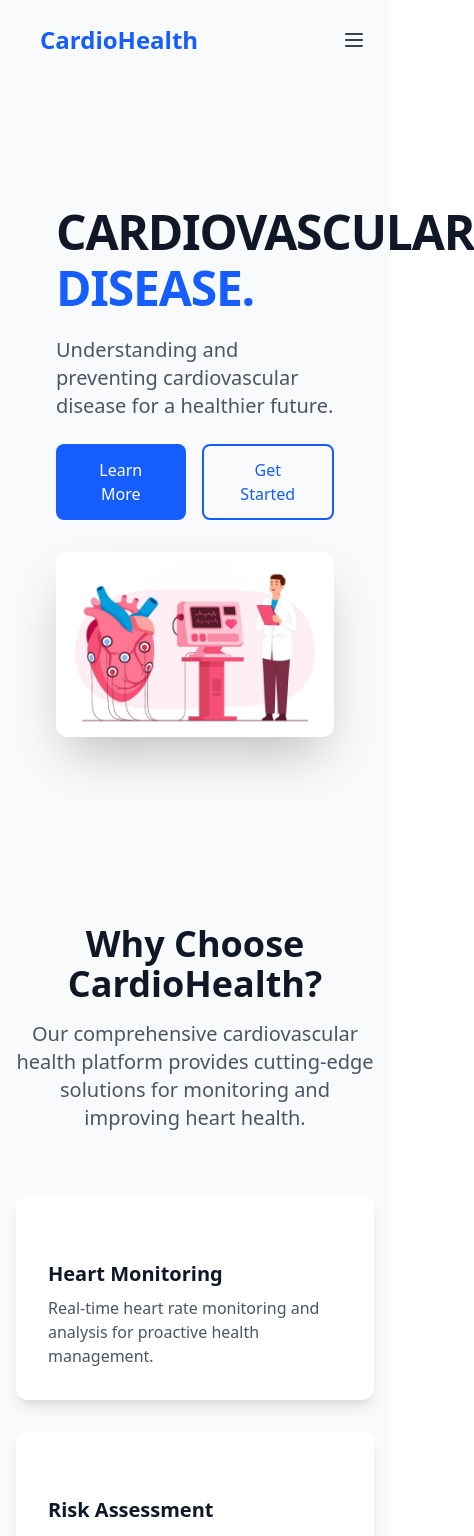
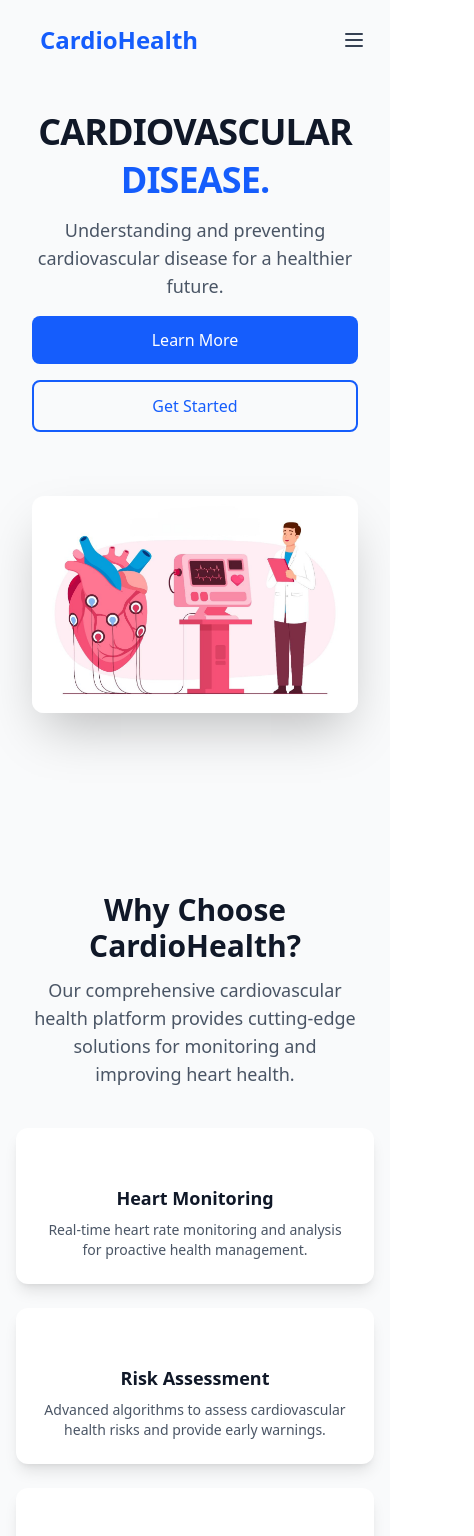
Before and after one commit to HackerOSK/CardioHealth, a React (Vite) app in the folder Client/: page / in a window 390 px wide. Shown: the top 1536 px of the page, 474 px wide, since content can reach past the window. Built offline with nearby package versions, Linux system fonts and the light colour scheme; some icons are missing.

Commit message:
landing page responsive

```diff
--- a/Client/src/components/Hero.jsx
+++ b/Client/src/components/Hero.jsx
@@ -2,35 +2,43 @@ import heroImg from "../assets/landingPage/hero.jpg";
 import { useNavigate } from "react-router-dom";
 const Hero = () => {
     const navigate = useNavigate();
+
     return (
-        <section className="hero min-h-screen bg-gray-50 pt-36 px-10">
-            <div className="container-xl mx-auto px-4 py-16 flex flex-col md:flex-row items-center justify-between gap-8">
-                <div className="content w-full md:w-1/2 space-y-6">
+        <section className="hero min-h-screen bg-gray-50 pt-20 sm:pt-36 px-4 sm:px-10">
+            <div className="container-xl mx-auto px-4 py-8 sm:py-16 flex flex-col md:flex-row items-center justify-between gap-8">
+                <div className="content w-full md:w-1/2 space-y-4 sm:space-y-6 text-center md:text-left">
                     <div className="space-y-2">
-                        <h1 className="text-5xl md:text-7xl font-bold text-gray-900 tracking-tight">
+                        <h1 className="text-4xl sm:text-5xl md:text-7xl font-bold text-gray-900 tracking-tight">
                             CARDIOVASCULAR
                         </h1>
-                        <h1 className="text-5xl md:text-7xl font-bold text-blue-600 tracking-tight">
+                        <h1 className="text-4xl sm:text-5xl md:text-7xl font-bold text-blue-600 tracking-tight">
                             DISEASE.
                         </h1>
                     </div>
-                    <p className="text-xl text-gray-600 max-w-lg">
+                    <p className="text-lg sm:text-xl text-gray-600 max-w-lg">
                         Understanding and preventing cardiovascular disease for a healthier future.
                     </p>
-                    <div className="flex gap-4">
-                        <button className="px-6 py-3 bg-blue-600 text-white rounded-lg hover:bg-blue-700 transition-colors">
+                    <div className="flex flex-col sm:flex-row gap-4 justify-center md:justify-start">
+                        <button
+                            onClick={() => navigate('/register')}
+                            className="w-full sm:w-auto px-6 py-3 bg-blue-600 text-white rounded-lg hover:bg-blue-700 transition-colors"
+                        >
                             Learn More
                         </button>
-                        <button className="px-6 py-3 border-2 border-blue-600 text-blue-600 rounded-lg hover:bg-blue-50 transition-colors" onClick={() => navigate('/login')}>
+                        <button
+                            onClick={() => navigate('/login')}
+                            className="w-full sm:w-auto px-6 py-3 border-2 border-blue-600 text-blue-600 rounded-lg hover:bg-blue-50 transition-colors"
+                        >
                             Get Started
                         </button>
                     </div>
                 </div>
-                <div className="image w-full md:w-1/2">
+                <div className="image w-full md:w-1/2 mt-8 md:mt-0">
                     <img
                         src={heroImg}
                         alt="Cardiovascular Health Illustration"
                         className="w-full h-auto rounded-xl shadow-2xl object-cover"
+                        loading="lazy"
                     />
                 </div>
             </div>
--- a/Client/src/pages/LandingPage.jsx
+++ b/Client/src/pages/LandingPage.jsx
@@ -6,30 +6,27 @@ import HealthAndSafetyIcon from '@mui/icons-material/HealthAndSafety';
 import LocalHospitalIcon from '@mui/icons-material/LocalHospital';
 import { useNavigate } from "react-router-dom";
 
-// Check if icons are properly imported
-console.log('Icons loaded:', { MonitorHeartIcon, HealthAndSafetyIcon, LocalHospitalIcon });
-
 const LandingPage = () => {
     const navigate = useNavigate();
 
     const features = [
         {
-            icon: MonitorHeartIcon && <MonitorHeartIcon sx={{ fontSize: 40, color: '#2563eb' }} />,
+            icon: MonitorHeartIcon && <MonitorHeartIcon sx={{ fontSize: { xs: 32, sm: 40 }, color: '#2563eb' }} />,
             title: "Heart Monitoring",
             description: "Real-time heart rate monitoring and analysis for proactive health management."
         },
         {
-            icon: HealthAndSafetyIcon && <HealthAndSafetyIcon sx={{ fontSize: 40, color: '#2563eb' }} />,
+            icon: HealthAndSafetyIcon && <HealthAndSafetyIcon sx={{ fontSize: { xs: 32, sm: 40 }, color: '#2563eb' }} />,
             title: "Risk Assessment",
             description: "Advanced algorithms to assess cardiovascular health risks and provide early warnings."
         },
         {
-            icon: LocalHospitalIcon && <LocalHospitalIcon sx={{ fontSize: 40, color: '#2563eb' }} />,
+            icon: LocalHospitalIcon && <LocalHospitalIcon sx={{ fontSize: { xs: 32, sm: 40 }, color: '#2563eb' }} />,
             title: "Medical Insights",
             description: "Expert medical insights and personalized recommendations for heart health."
         },
         {
-            icon: FavoriteIcon && <FavoriteIcon sx={{ fontSize: 40, color: '#2563eb' }} />,
+            icon: FavoriteIcon && <FavoriteIcon sx={{ fontSize: { xs: 32, sm: 40 }, color: '#2563eb' }} />,
             title: "Lifestyle Tips",
             description: "Customized lifestyle and dietary recommendations for a healthy heart."
         }
@@ -41,20 +38,29 @@ const LandingPage = () => {
             <Hero />
 
             {/* Features Section */}
-            <section className="py-20 bg-gray-50">
-                <div className="container mx-auto px-4">
-                    <div className="text-center mb-16">
-                        <h2 className="text-4xl font-bold text-gray-900 mb-4">Why Choose CardioHealth?</h2>
-                        <p className="text-xl text-gray-600 max-w-2xl mx-auto">
+            <section className="py-12 sm:py-20 bg-gray-50">
+                <div className="container mx-auto px-4 sm:px-6 lg:px-8">
+                    <div className="text-center mb-10 sm:mb-16">
+                        <h2 className="text-3xl sm:text-4xl font-bold text-gray-900 mb-3 sm:mb-4">
+                            Why Choose CardioHealth?
+                        </h2>
+                        <p className="text-lg sm:text-xl text-gray-600 max-w-2xl mx-auto px-4">
                             Our comprehensive cardiovascular health platform provides cutting-edge solutions for monitoring and improving heart health.
                         </p>
                     </div>
-                    <div className="grid grid-cols-1 md:grid-cols-2 lg:grid-cols-4 gap-8">
+                    <div className="grid grid-cols-1 sm:grid-cols-2 lg:grid-cols-4 gap-6 sm:gap-8">
                         {features.map((feature, index) => (
-                            <div key={index} className="bg-white p-8 rounded-xl shadow-lg hover:shadow-xl transition-shadow duration-300">
+                            <div
+                                key={index}
+                                className="bg-white p-6 sm:p-8 rounded-xl shadow-lg hover:shadow-xl transition-shadow duration-300"
+                            >
                                 <div className="mb-4 flex justify-center">{feature.icon}</div>
-                                <h3 className="text-xl font-bold text-gray-900 mb-2">{feature.title}</h3>
-                                <p className="text-gray-600">{feature.description}</p>
+                                <h3 className="text-lg sm:text-xl font-bold text-gray-900 mb-2 text-center">
+                                    {feature.title}
+                                </h3>
+                                <p className="text-sm sm:text-base text-gray-600 text-center">
+                                    {feature.description}
+                                </p>
                             </div>
                         ))}
                     </div>
@@ -62,37 +68,45 @@ const LandingPage = () => {
             </section>
 
             {/* Statistics Section */}
-            <section className="py-20 bg-blue-600">
-                <div className="container mx-auto px-4">
-                    <div className="grid grid-cols-1 md:grid-cols-3 gap-8 text-center">
-                        <div className="p-6">
-                            <div className="text-5xl font-bold text-white mb-2">98%</div>
-                            <p className="text-xl text-blue-100">Accuracy Rate</p>
+            <section className="py-12 sm:py-20 bg-blue-600">
+                <div className="container mx-auto px-4 sm:px-6">
+                    <div className="grid grid-cols-1 sm:grid-cols-3 gap-8 text-center">
+                        <div className="p-4 sm:p-6">
+                            <div className="text-4xl sm:text-5xl font-bold text-white mb-2">98%</div>
+                            <p className="text-lg sm:text-xl text-blue-100">Accuracy Rate</p>
                         </div>
-                        <div className="p-6">
-                            <div className="text-5xl font-bold text-white mb-2">50K+</div>
-                            <p className="text-xl text-blue-100">Active Users</p>
+                        <div className="p-4 sm:p-6">
+                            <div className="text-4xl sm:text-5xl font-bold text-white mb-2">50K+</div>
+                            <p className="text-lg sm:text-xl text-blue-100">Active Users</p>
                         </div>
-                        <div className="p-6">
-                            <div className="text-5xl font-bold text-white mb-2">24/7</div>
-                            <p className="text-xl text-blue-100">Monitoring</p>
+                        <div className="p-4 sm:p-6">
+                            <div className="text-4xl sm:text-5xl font-bold text-white mb-2">24/7</div>
+                            <p className="text-lg sm:text-xl text-blue-100">Monitoring</p>
                         </div>
                     </div>
                 </div>
             </section>
 
             {/* CTA Section */}
-            <section className="py-20 bg-gray-50">
-                <div className="container mx-auto px-4 text-center">
-                    <h2 className="text-4xl font-bold text-gray-900 mb-4">Ready to Take Control of Your Heart Health?</h2>
-                    <p className="text-xl text-gray-600 mb-8 max-w-2xl mx-auto">
+            <section className="py-12 sm:py-20 bg-gray-50">
+                <div className="container mx-auto px-4 sm:px-6 text-center">
+                    <h2 className="text-3xl sm:text-4xl font-bold text-gray-900 mb-3 sm:mb-4">
+                        Ready to Take Control of Your Heart Health?
+                    </h2>
+                    <p className="text-lg sm:text-xl text-gray-600 mb-6 sm:mb-8 max-w-2xl mx-auto px-4">
                         Join thousands of users who trust CardioHealth for their cardiovascular wellness journey.
                     </p>
-                    <div className="flex justify-center gap-4">
-                        <button className="px-8 py-4 bg-blue-600 text-white rounded-lg hover:bg-blue-700 transition-colors text-lg font-semibold">
+                    <div className="flex flex-col sm:flex-row justify-center gap-4 px-4">
+                        <button
+                            onClick={() => navigate('/register')}
+                            className="w-full sm:w-auto px-6 sm:px-8 py-3 sm:py-4 bg-blue-600 text-white rounded-lg hover:bg-blue-700 transition-colors text-base sm:text-lg font-semibold"
+                        >
                             Get Started Now
                         </button>
-                        <button className="px-8 py-4 border-2 border-blue-600 text-blue-600 rounded-lg hover:bg-blue-50 transition-colors text-lg font-semibold">
+                        <button
+                            onClick={() => navigate('/login')}
+                            className="w-full sm:w-auto px-6 sm:px-8 py-3 sm:py-4 border-2 border-blue-600 text-blue-600 rounded-lg hover:bg-blue-50 transition-colors text-base sm:text-lg font-semibold"
+                        >
                             Learn More
                         </button>
                     </div>
@@ -100,13 +114,19 @@ const LandingPage = () => {
             </section>
 
             {/* Footer */}
-            <footer className="bg-gray-900 text-white py-12">
-                <div className="container mx-auto px-4">
-                    <div className="flex items-center justify-center mb-8">
-                        <FavoriteIcon sx={{ fontSize: 30, color: '#2563eb' }} className="mr-2" />
-                        <span className="text-2xl font-bold">CardioHealth</span>
+            <footer className="bg-gray-900 text-white py-8 sm:py-12">
+                <div className="container mx-auto px-4 sm:px-6">
+                    <div className="flex items-center justify-center mb-6 sm:mb-8">
+                        <FavoriteIcon
+                            sx={{
+                                fontSize: { xs: 24, sm: 30 },
+                                color: '#2563eb'
+                            }}
+                            className="mr-2"
+                        />
+                        <span className="text-xl sm:text-2xl font-bold">CardioHealth</span>
                     </div>
-                    <div className="text-center text-gray-400">
+                    <div className="text-center text-gray-400 text-sm sm:text-base">
                         <p>&copy; {new Date().getFullYear()} CardioHealth. All rights reserved.</p>
                     </div>
                 </div>
```
